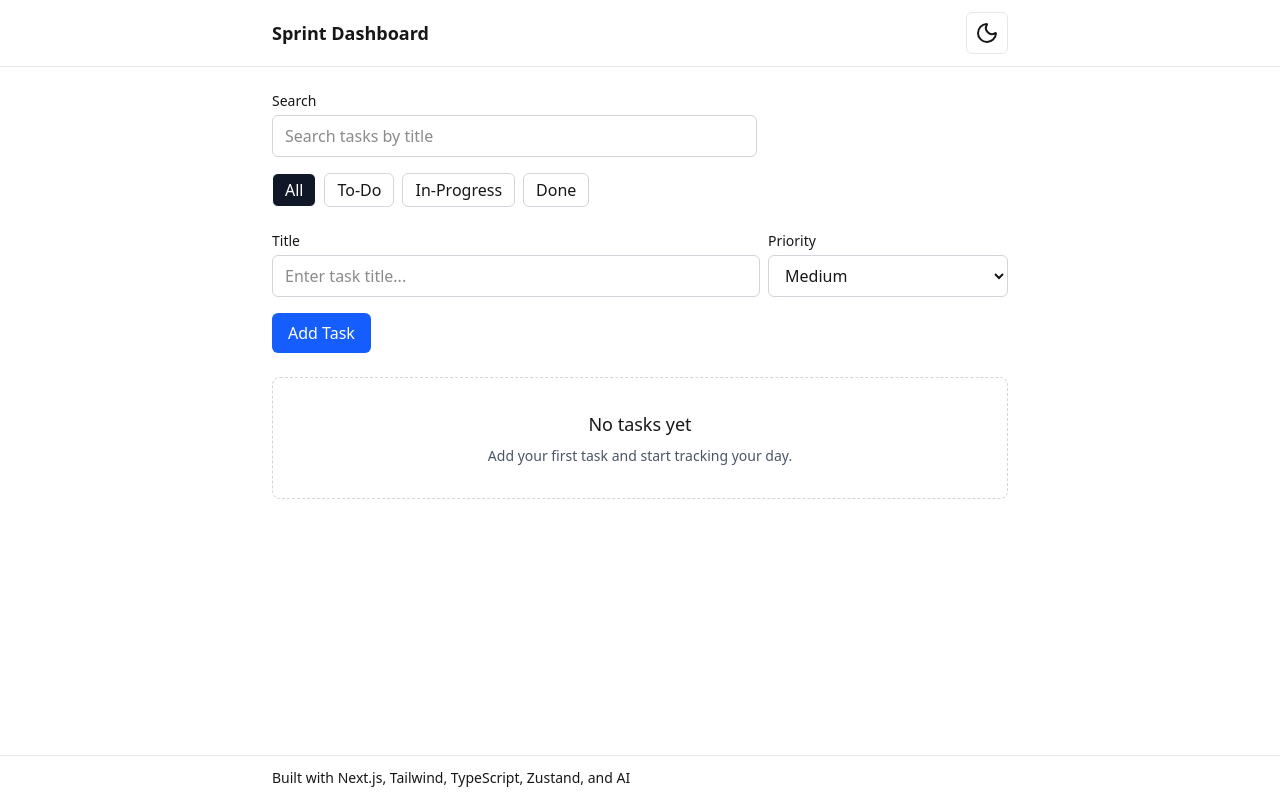
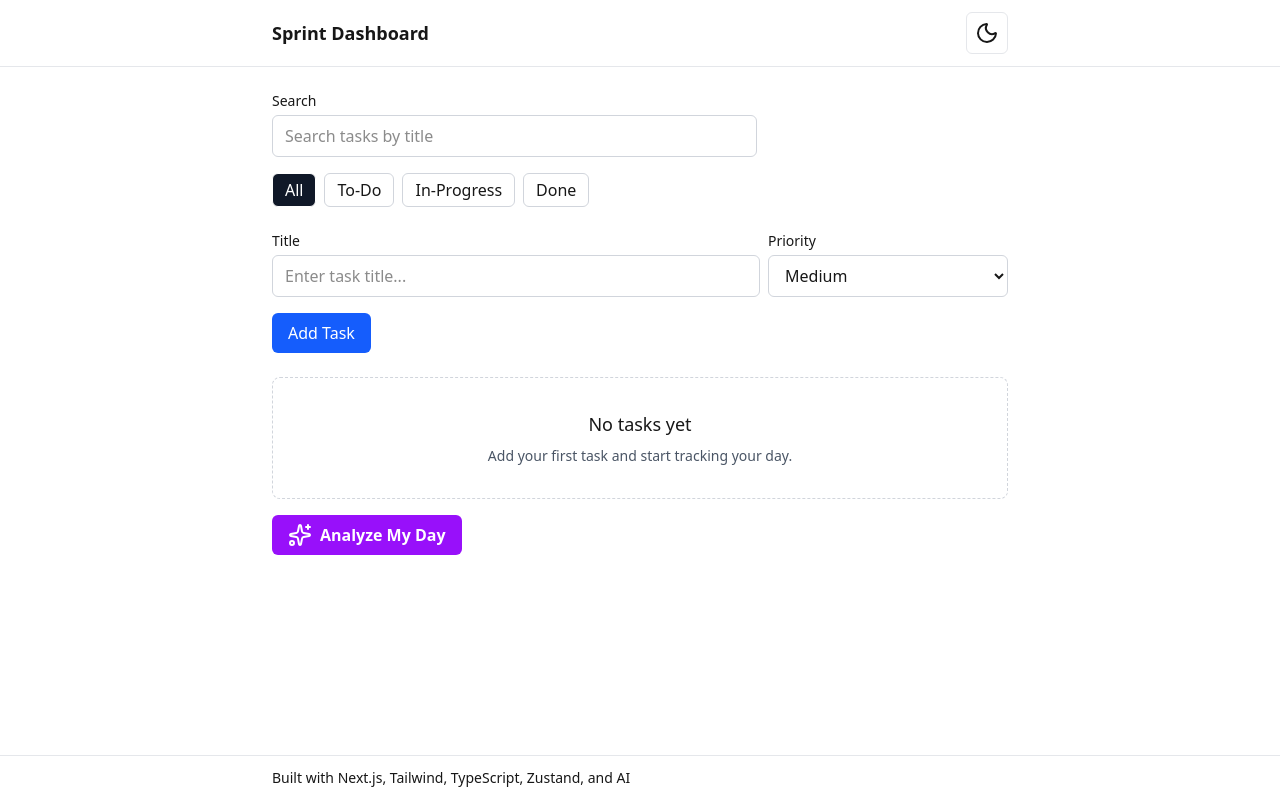
Before and after one commit to BellaZubby/todo-frontend-app, a Next.js app: page / in a window 1280 px wide. Built offline with nearby package versions, Linux system fonts and the light colour scheme.

Commit message:
feat: wire AnalyzeButton into dashboard and pass tasks for insights

```diff
--- a/app/components/AnalyzeButton.tsx
+++ b/app/components/AnalyzeButton.tsx
@@ -2,7 +2,7 @@
 
 import { useState } from "react";
 import { Task } from "../utils/types";
-import { Sparkles } from "lucide-react";
+import { Sparkles, X } from "lucide-react";
 
 /**
  * AnalyzeButton:
@@ -53,12 +53,17 @@ const AnalyzeButton = ({ tasks }: AnalyzeButtonProp) => {
       setLoading(false);
     }
   };
+
+  const closeResult = () => {
+    setResult(null);
+    setError(null);
+  };
   return (
     <div className="w-full sm:w-auto">
       <button
         onClick={analyze}
-        disabled={loading}
-        className="inline-flex items-center gap-2 rounded-md bg-purple-600 text-white px-4 py-2 hover:bg-purple-700 disabled:opacity-60"
+        disabled={loading || !!result}
+        className={`inline-flex items-center gap-2 rounded-md text-white font-semibold px-4 py-2 ${loading || result ? "bg-purple-400 text-white cursor-not-allowed": "bg-purple-600 text-white hover:bg-purple-700"} `}
       >
         <Sparkles aria-hidden /> {loading ? "Analyzing" : "Analyze My Day"}
       </button>
@@ -71,7 +76,14 @@ const AnalyzeButton = ({ tasks }: AnalyzeButtonProp) => {
       )}
 
       {result && (
-        <div className="mt-3 rounded-md border border-gray-300 p-3 text-sm bg-background">
+        <div className="mt-3 relative rounded-md border border-gray-300 p-3 text-sm bg-background">
+          <button
+            aria-label = "Close analysis result"
+            className="absolute top-0 right-0 p-1 rounded cursor-pointer"
+            onClick={closeResult}
+          >
+            <X className="w-5 h-5 text-red-600" aria-hidden/>
+          </button>
           {result}
         </div>
       )}
--- a/app/page.tsx
+++ b/app/page.tsx
@@ -7,6 +7,7 @@ import TaskList from "./components/TaskList";
 import Filters from "./components/Filters";
 import SearchBar from "./components/SearchBar";
 import EmptyState from "./components/EmptyState";
+import AnalyzeButton from "./components/AnalyzeButton";
 
 /**
  * Dashboard composes search, filters, form, and the task list.
@@ -42,10 +43,6 @@ const Home = () => {
         <div className="sm:col-span-2">
           <SearchBar />
         </div>
-
-        <div className="sm:col-span-1 flex sm:justify-end">
-          {/* Analyse button for AI */}
-        </div>
       </div>
 
       <div className="mt-4 flex flex-wrap gap-2 items-center">
@@ -59,6 +56,12 @@ const Home = () => {
       <div className="mt-6">
         {filtered.length === 0 ? <EmptyState /> : <TaskList tasks={filtered} />}
       </div>
+
+       {/* <div className="sm:col-span-1 flex sm:justify-end mt-4"> */}
+       <div className="mt-4">
+          {/* Analyse button for AI */}
+          <AnalyzeButton tasks={tasks}/>
+        </div>
     </section>
   );
 };
```
